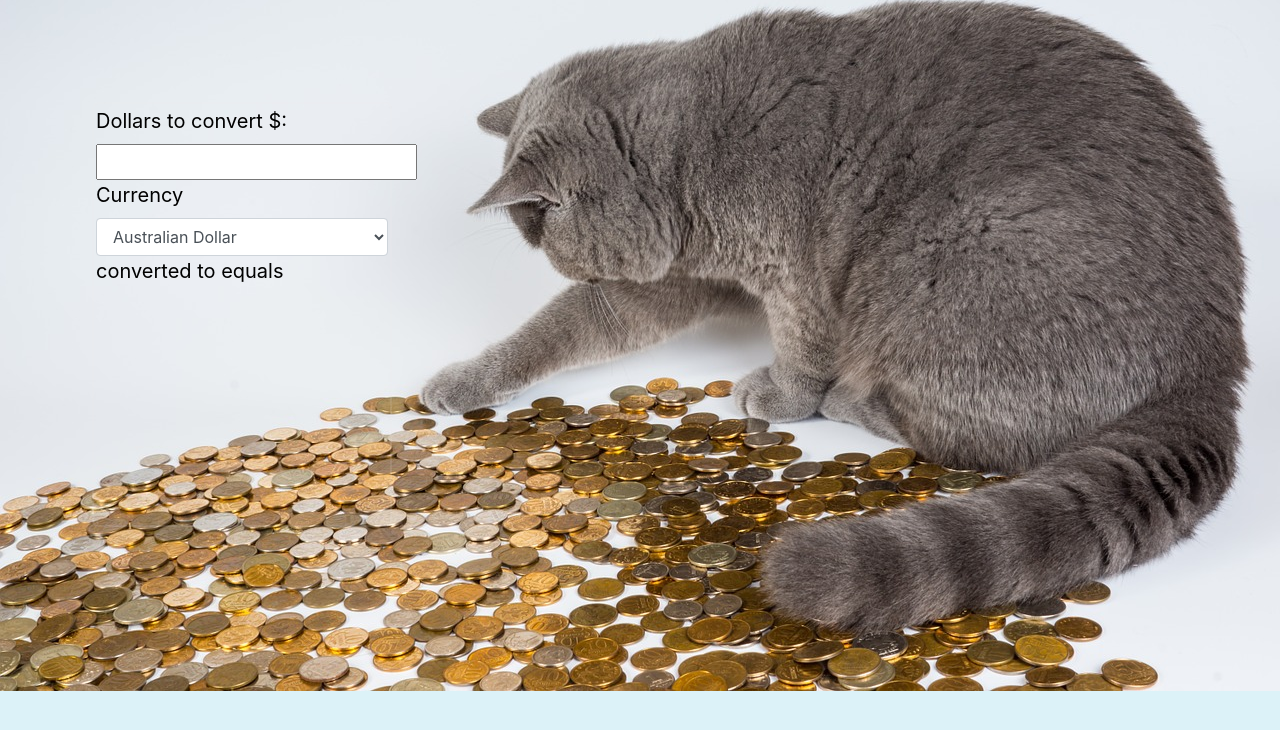
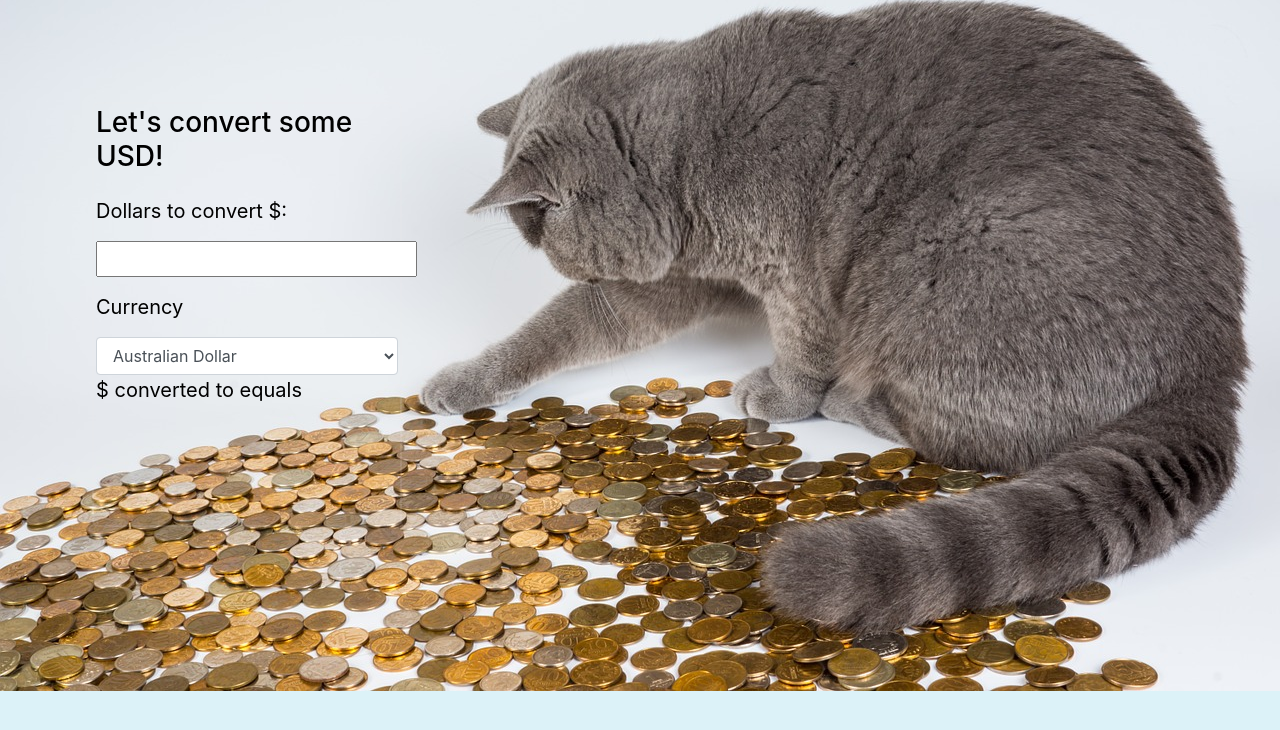
Before and after one commit to ChristenWeston/currency-exchanger, a website built with webpack: page src/index.html in a window 1280 px wide. Built offline with nearby package versions, Linux system fonts and the light colour scheme.

Commit message:
Updated styling

```diff
--- a/src/css/styles.css
+++ b/src/css/styles.css
@@ -14,7 +14,7 @@ body {
   text-align: left;
   background-color: rgba(255, 255, 255, 0);
   min-width: 0;
-  max-width: 300px;
+  max-width: 310px;
   word-wrap: break-word;
   background-clip: border-box;
   border-radius: 0.4rem;
@@ -28,8 +28,15 @@ body {
 
 label{
   color: black;
+  margin-top: 15px;
+  margin-bottom: 15px;
 }
 
 .converted-currency .results .dollars .error {
   color: black;
 }
+
+.converted-currency .form-control {
+  margin-top: 15px;
+  margin-bottom: 15px;
+}
--- a/src/index.html
+++ b/src/index.html
@@ -4,7 +4,9 @@
     <title>Currency Converter</title>
   </head>
   <body>
+
     <div class="container">
+      <h3>Let's convert some USD!</h3>
       <label for="usd">Dollars to convert $:</label>
       <input id="usd" type="text">
 
@@ -17,16 +19,12 @@
             <option value="DKK">Danish Krone</option>
             <option value="EUR">Euro</option>
           </select>
-
       <div class="converted-currency"></div>
-
       <div class="results">
-        <p><span class="dollars"></span> converted to <span class="currency-to-convert"></span>
+        <p>$<span class="dollars"></span> converted to <span class="currency-to-convert"></span>
           equals <span class="converted-equals"></span></p>
         </div>
-
       <div class="error"></div>
-
     </div>
   </body>
 </html>
```
